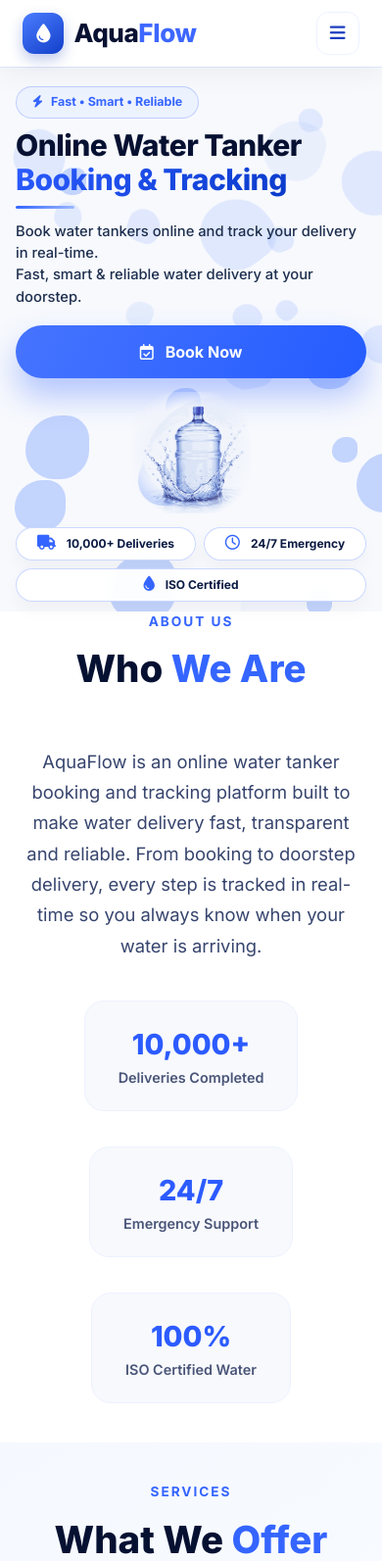
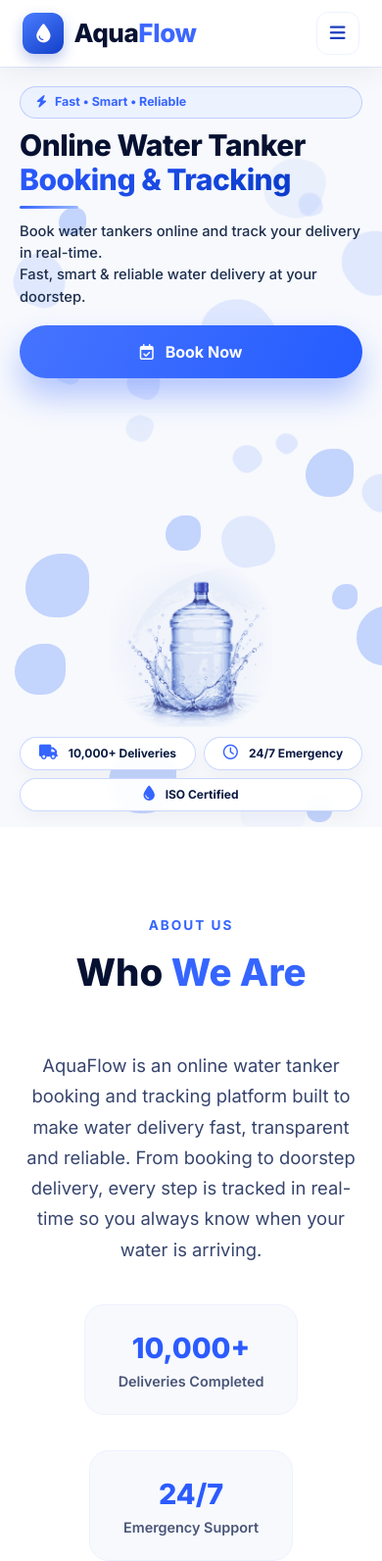
Before and after one commit to Kruthibhebbar/Aqua-Flow-Project, a Flask app: page / in a window 390 px wide. Shown: the top 1593 px of the page at 98% size. Run offline with Flask 3, Linux system fonts and the light colour scheme.

Commit message:
Mobile View Change

```diff
--- a/templates/index.html
+++ b/templates/index.html
@@ -853,25 +853,29 @@
 
         @media (max-width: 768px) {
             .hero-modern {
-                /* Let the hero be driven by its own content instead of a
-                   forced 100vh/100dvh box — that fixed-height + centered
-                   flex was what produced the large dead zone under the
-                   content on real devices. Height now follows the content,
-                   so there's no leftover empty space before the next
-                   section, while generous vertical padding still lets the
-                   hero comfortably occupy the first screenful. */
+                /* The hero now sizes itself with flexbox instead of a fixed
+                   height or clipped overflow. min-height gives it the full
+                   screen (below the 68px navbar) to work with; the flex
+                   column inside (.hero-left) then distributes the content
+                   within that space using a single flexible gap (see the
+                   margin-top:auto on .hero-mobile-image below), so the
+                   section naturally ends right after the feature badges
+                   with no leftover blank area, and never needs to clip. */
                 width: 100%;
-                min-height: auto;
+                min-height: calc(100vh - 68px);
+                min-height: calc(100dvh - 68px);
                 height: auto;
                 overflow: visible;
                 display: flex;
                 flex-direction: column;
-                justify-content: flex-start;
-                padding: 28px 20px 14px;
+                padding: 20px 20px 16px;
             }
             .hero-left {
+                display: flex;
+                flex-direction: column;
                 max-width: 100%;
                 width: 100%;
+                height: 100%;
                 padding-left: 0;
                 padding-right: 0;
             }
@@ -879,30 +883,35 @@
                 padding: 6px 16px;
                 font-size: 0.78rem;
                 margin-bottom: 14px;
+                flex-shrink: 0;
             }
             .hero-title {
                 font-size: 34px;
                 line-height: 1.16;
                 letter-spacing: -0.5px;
                 margin-bottom: 12px;
+                flex-shrink: 0;
             }
             .line-accent {
                 margin: 0 0 16px 0;
                 width: 60px;
                 height: 3px;
+                flex-shrink: 0;
+            }
+            .hero-text {
+                font-size: 1rem;
+                line-height: 1.5;
+                margin-bottom: 22px;
+                max-width: 100%;
+                flex-shrink: 0;
             }
             .book-primary-btn {
                 width: 100%;
                 justify-content: center;
                 font-size: 1.05rem;
                 padding: 16px 24px;
-                margin-bottom: 4px;
-            }
-            .hero-text {
-                font-size: 1rem;
-                line-height: 1.5;
-                margin-bottom: 22px;
-                max-width: 100%;
+                margin-bottom: 0;
+                flex-shrink: 0;
             }
             .section-title {
                 font-size: 2rem;
@@ -920,24 +929,9 @@
             }
             .trust-stats {
                 gap: 10px;
-                margin-top: 20px;
+                margin-top: 0;
                 width: 100%;
-            }
-            /* the 90-100px top/bottom padding on these sections is what was
-               showing up as a big blank strip right after the hero (e.g.
-               before "About Us") — tighten it for mobile only. */
-            .about-wrap {
-                padding: 0 5% 40px;
-            }
-            .services-wrap {
-                padding: 40px 5%;
-            }
-            .how-it-works-wrap,
-            .contact-wrap {
-                padding: 40px 5% 50px;
-            }
-            .features-wrap {
-                padding: 48px 5%;
+                flex-shrink: 0;
             }
             /* hide the faint full-bleed background bottle on small screens
                and show a clean standalone image instead (see .hero-mobile-image) */
@@ -949,11 +943,20 @@
             }
             .hero-mobile-image {
                 display: block;
-                /* ~35% larger than the previous 115px baseline */
-                width: 155px;
-                max-width: 48%;
+                /* ~40% larger than before, per the request to make it feel
+                   like the hero's centerpiece instead of floating small */
+                width: 215px;
+                max-width: 62%;
                 height: auto;
-                margin: 14px auto 6px;
+                flex-shrink: 0;
+                /* margin-top: auto is the ONE flexible gap in this column —
+                   it soaks up whatever vertical space is left after the
+                   text/button above, pushing the image + the feature
+                   badges down as a tight, glued-together pair that lands
+                   flush with the bottom of the hero. Left/right auto keeps
+                   it centered. No fixed spacer margins needed above or
+                   below it. */
+                margin: auto auto 12px;
                 filter: drop-shadow(0 12px 14px rgba(30, 60, 150, 0.18));
 
                 /* fade the image's own square edges so the circular backdrop
@@ -969,9 +972,6 @@
            without any dead space, while keeping the larger image/button
            from the 768px step above. */
         @media (max-width: 576px) {
-            .hero-modern {
-                padding: 20px 16px 10px;
-            }
             .hero-title {
                 font-size: 30px;
                 margin-bottom: 10px;
@@ -991,13 +991,13 @@
                 font-size: 1rem;
             }
             .hero-mobile-image {
-                /* ~35% larger than the previous 90px baseline */
-                width: 122px;
-                max-width: 44%;
-                margin: 10px auto 4px;
+                /* ~40% larger than the previous 90px baseline */
+                width: 165px;
+                max-width: 58%;
+                margin: auto auto 10px;
             }
             .trust-stats {
-                margin-top: 14px;
+                margin-top: 0;
                 gap: 8px;
             }
             .stat-pill {
```
Also changed, not shown: 2 other files.
